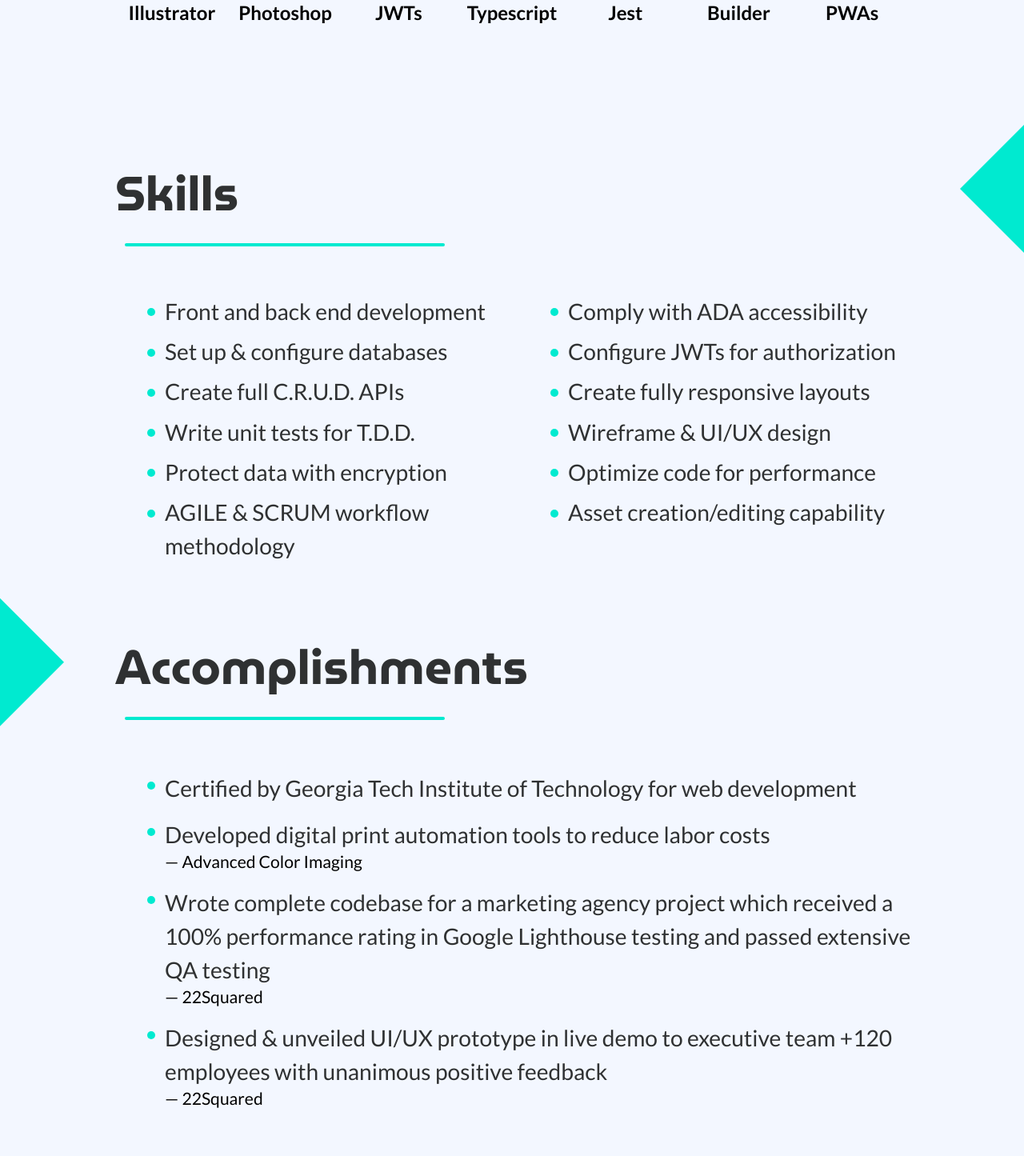
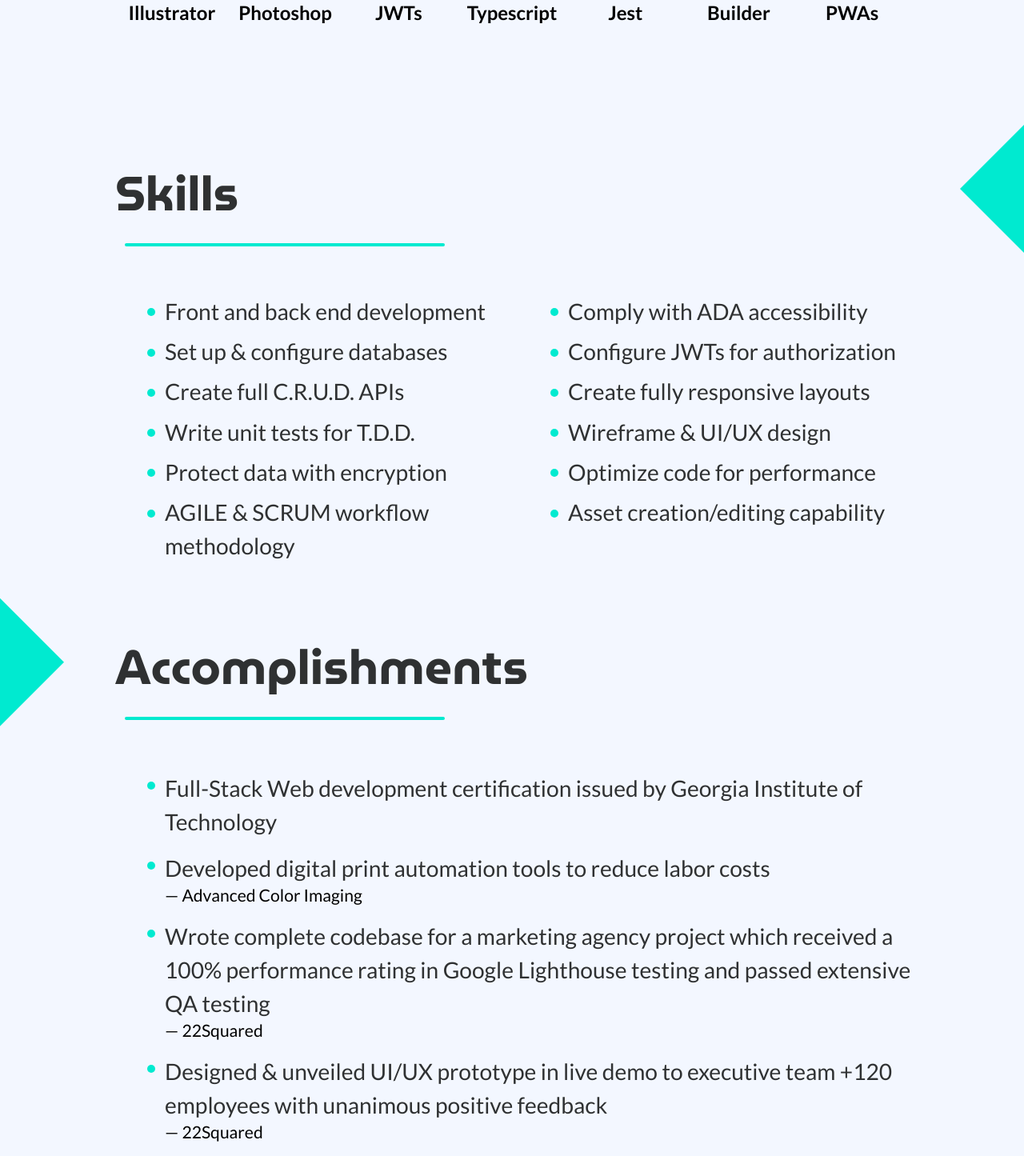
Before and after one commit to Rowe2ry/Nuxt3-Portfolio, a Nuxt app: page / in a window 1280 px wide. Shown: the part 1352-2797 px from the top of the page at 80% size. Built offline with nearby package versions, Linux system fonts and the light colour scheme.

Commit message:
Updating abbr tags, styled character alternates

```diff
--- a/components/Hero.vue
+++ b/components/Hero.vue
@@ -1,7 +1,7 @@
 <template>
     <section
         class="relative w-full h-[calc(100vh-6rem)] min-h-[clamp(34rem,150vw,44rem)] overflow-x-hidden
-            md:h-screen lg:min-h-[50rem] lg:overflow-hidden"
+            md:h-screen md:max-h-[55rem] lg:min-h-[50rem] lg:overflow-hidden"
         :style="{'background-color': heroColor}"
     >
         <!-- Circuitry backdrop (desktop only) -->
--- a/src/data/aboutPage.json
+++ b/src/data/aboutPage.json
@@ -136,8 +136,8 @@
                 "Write unit tests for <abbr title=\"Test Driven Development\">T.D.D.</abbr>",
                 "Protect data with encryption",
                 "AGILE & SCRUM workflow methodology",
-                "Comply with ADA accessibility",
-                "Configure JWTs for authorization",
+                "Comply with <abbr title=\"Americans with Disabilities Act of 1990\">ADA</abbr> accessibility",
+                "Configure <abbr title=\"JSON Web Tokens\">JWTs</abbr> for authorization",
                 "Create fully responsive layouts",
                 "Wireframe & <abbr title=\"User Interface & User Experience\">UI/UX</abbr> design",
                 "Optimize code for performance",
@@ -150,18 +150,18 @@
             "color": "cyan",
             "listItems": [
                 {
-                    "text": "Certified by Georgia Tech Institute of Technology for web development"
+                    "text": "Full-Stack Web development certification issued by Georgia Institute of Technology"
                 },
                 {
                     "text": "Developed digital print automation tools to reduce labor costs",
                     "entity": "Advanced Color Imaging"
                 },
                 {
-                    "text": "Wrote complete codebase for a marketing agency project which received a 100% performance rating in Google Lighthouse testing and passed extensive QA testing",
+                    "text": "Wrote complete codebase for a marketing agency project which received a 100% performance rating in Google Lighthouse testing and passed extensive <abbr title=\"Quality Assurance\">QA</abbr> testing",
                     "entity": "22Squared"
                 },
                 {
-                    "text": "Designed & unveiled UI/UX prototype in live demo to executive team +120 employees with unanimous positive feedback",
+                    "text": "Designed & unveiled <abbr title=\"User Interface & User Experience\">UI/UX</abbr> prototype in live demo to executive team +120 employees with unanimous positive feedback",
                     "entity": "22Squared"
                 }
 
--- a/src/data/contactPage.json
+++ b/src/data/contactPage.json
@@ -30,7 +30,7 @@
         },
         {
             "sectionType": "con",
-            "section": "<span class=\"alt-char\">N</span>etworking",
+            "section": "<span class=\"alt-char\">N</span>et<span class=\"alt-char\">w</span>orking",
             "color": "gold",
             "list": [
                 {
```
